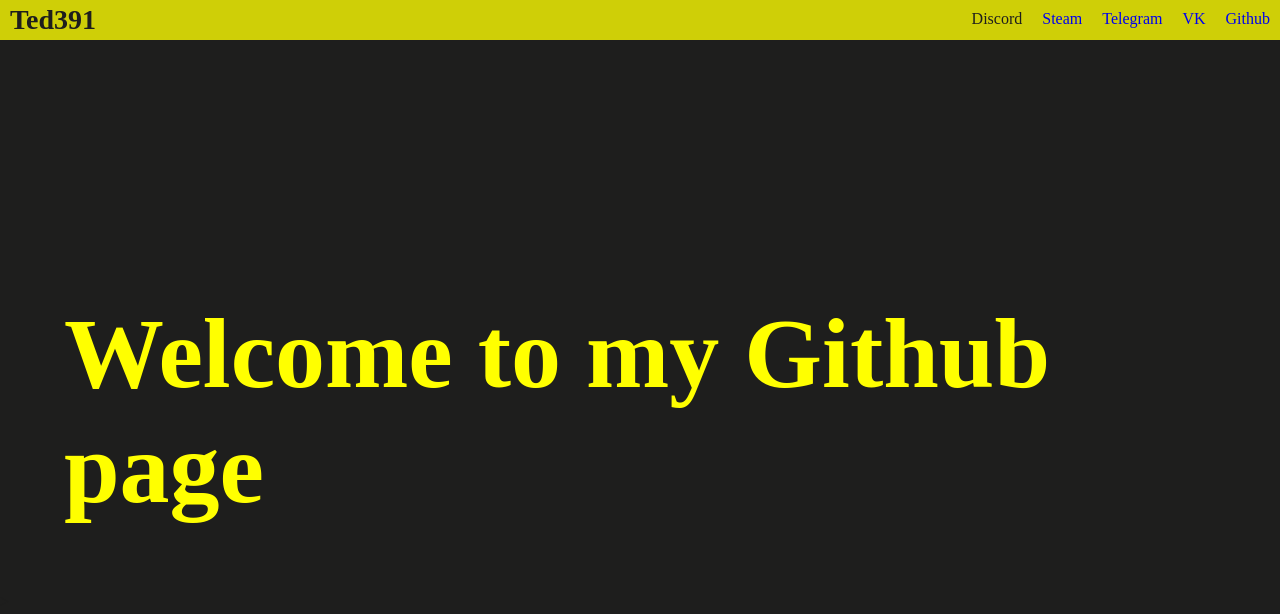
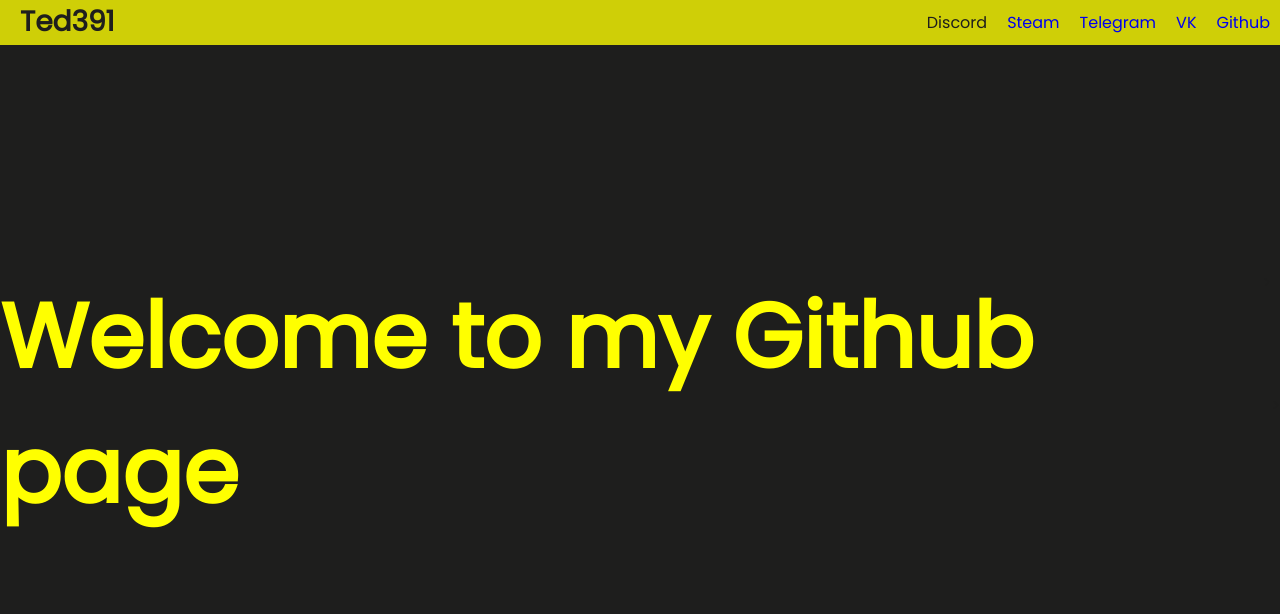
Before and after one commit to Ted391/Ted391.github.io, a plain HTML site: page index.html in a window 1280 px wide. Drawn offline with Linux system fonts and the light colour scheme.

Commit message:
initial commit
корректно отцентрован

```diff
--- a/index.html
+++ b/index.html
@@ -2,6 +2,8 @@
 <html lang="en">
 <head>
     <meta charset="UTF-8">
+    <meta http-equiv="x-ua-compatible" content="ie=edge">
+    <meta name="viewport" content="width=device-width, initial-scale=1">
     <link rel="stylesheet" type="text/css" href="styles/style.css">
     <link rel="icon" type="image/x-icon" href="static/favicon.png">
     <title>Ted391</title>
@@ -17,8 +19,10 @@
         </div>
         <a class="nickname">Ted391</a>
     </div>
-    <div class="site-content">
-        <h1>Welcome to my Github page</h1>>
+    <div class="main-content">
+        <div class="center">
+            <h1>Welcome to my Github page</h1>>
+        </div>>
     </div>
     <script src="scripts/index.js"></script>
 </body>
--- a/styles/style.css
+++ b/styles/style.css
@@ -1,13 +1,21 @@
+@import url('https://fonts.googleapis.com/css2?family=Poppins&display=swap');
 * {
     box-sizing: border-box;
 }
 
+html {
+    margin: 0;
+    width: 100%;
+    height: 100%;
+}
+
 body {
-    font-family: 'Quicksand';
-    margin: 0px;
+    font-family: 'Poppins';
+    margin: 0;
     background-color: #1e1e1d;
     color: #1e1e1d;
-    display: block;
+    width: 100%;
+    height: 100%;
 }
 
 .header {
@@ -16,7 +24,7 @@ body {
 }
 
 .nickname {
-    padding: 15px 10px;
+    padding: 17px 20px;
     text-align: center;
     float: left;
     font-size: 28px;
@@ -42,10 +50,20 @@ body {
     color: #ffffff;
 }
 
-.site-content h1 {
+.main-content h1 {
     color: yellow;
-    font-size: 100px;
-    margin-top: 20%;
-    margin-left: 5%;
-    margin-right: 5%;
+    font-size: 90px;
+    margin: 0;
 }
+
+.main-content {
+    display: flex;
+    align-items: center;
+    justify-content: center;
+    width: 100%;
+    height: 90%;
+}
+
+.center {
+    display: flex;
+}
```
